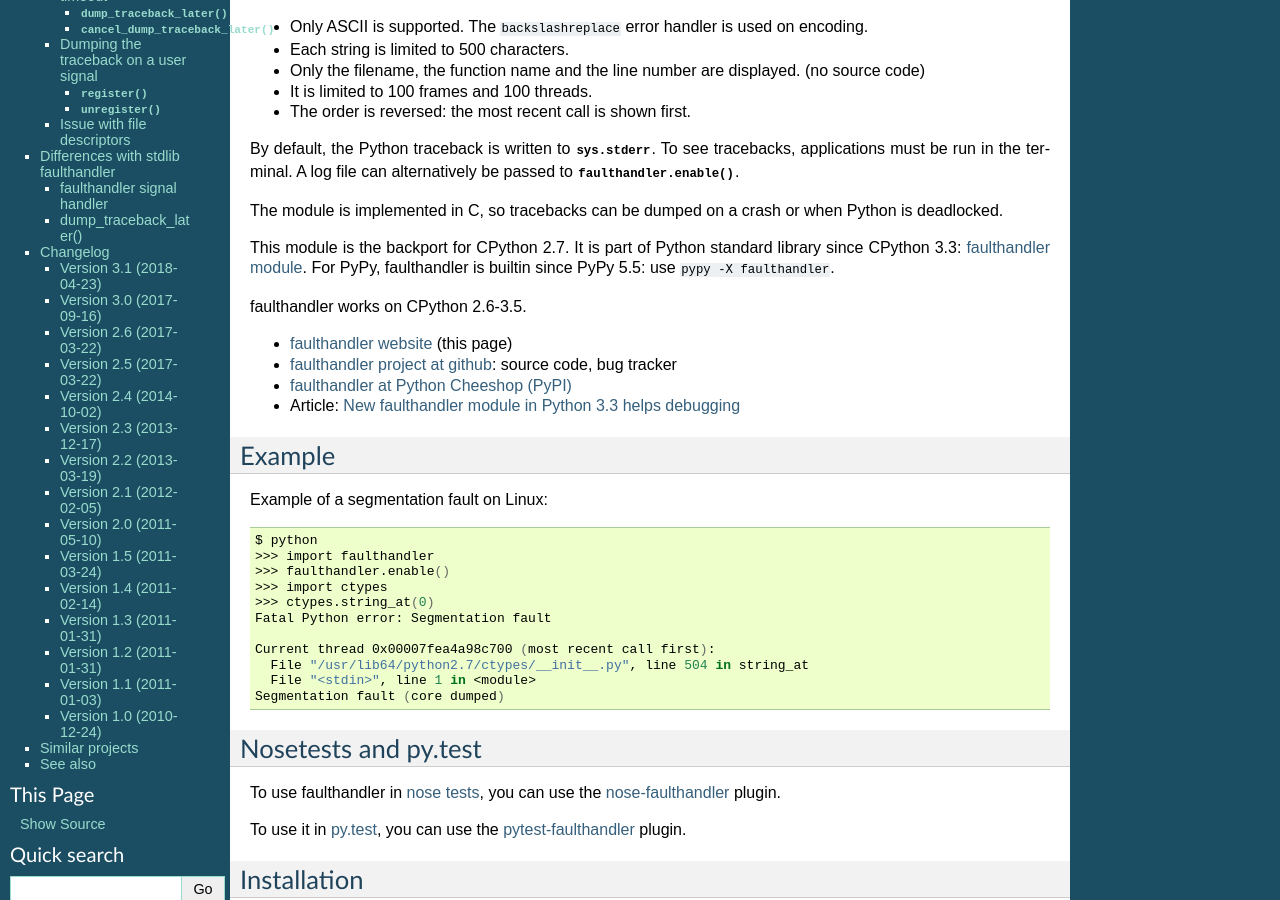
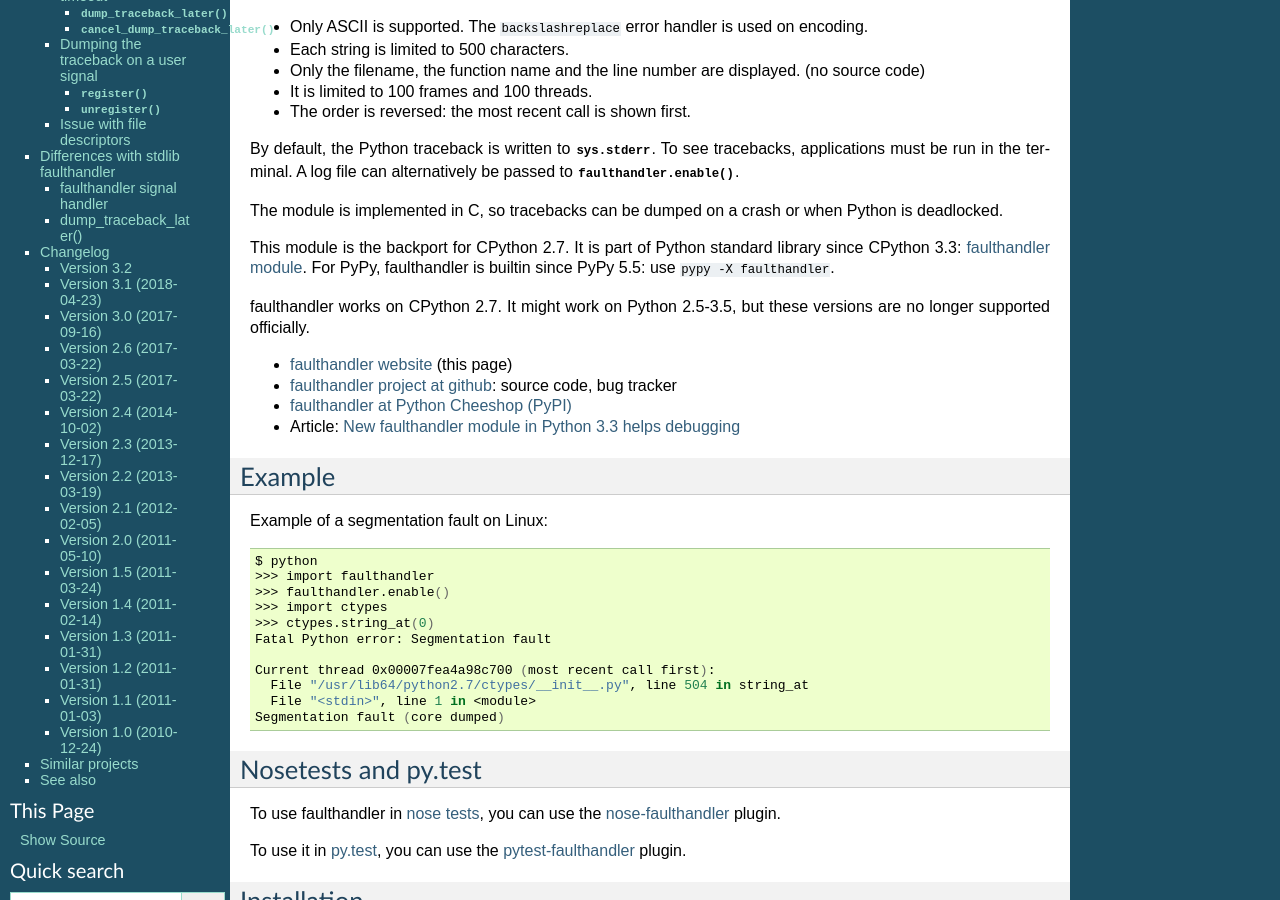
Before and after one commit to vstinner/faulthandler, a Sphinx documentation site: the page built from doc/index.rst, in a window 1280 px wide and 900 px high, scrolled down 422 px. Built offline with Sphinx 7.4.7, drawn with Linux system fonts in a browser that asks for light colours; some of the changed text lies outside the part shown.

Commit message:
Update changelog

```diff
--- a/doc/index.rst
+++ b/doc/index.rst
@@ -44,7 +44,8 @@
 <http://docs.python.org/dev/library/faulthandler.html>`_. For PyPy,
 faulthandler is builtin since PyPy 5.5: use ``pypy -X faulthandler``.
 
-faulthandler works on CPython 2.6-3.5.
+faulthandler works on CPython 2.7. It might work on Python 2.5-3.5, but
+these versions are no longer supported officially.
 
 * `faulthandler website <https://faulthandler.readthedocs.io/>`_
   (this page)
@@ -328,6 +329,13 @@
 Changelog
 =========
 
+Version 3.2
+-----------
+
+* On Windows, faulthandler.enable() now ignores MSC and COM exceptions.
+  Backport by Dee Moore.
+* Python 2.6 is no longer tested by Travis CI.
+
 Version 3.1 (2018-04-23)
 ------------------------
 
```
